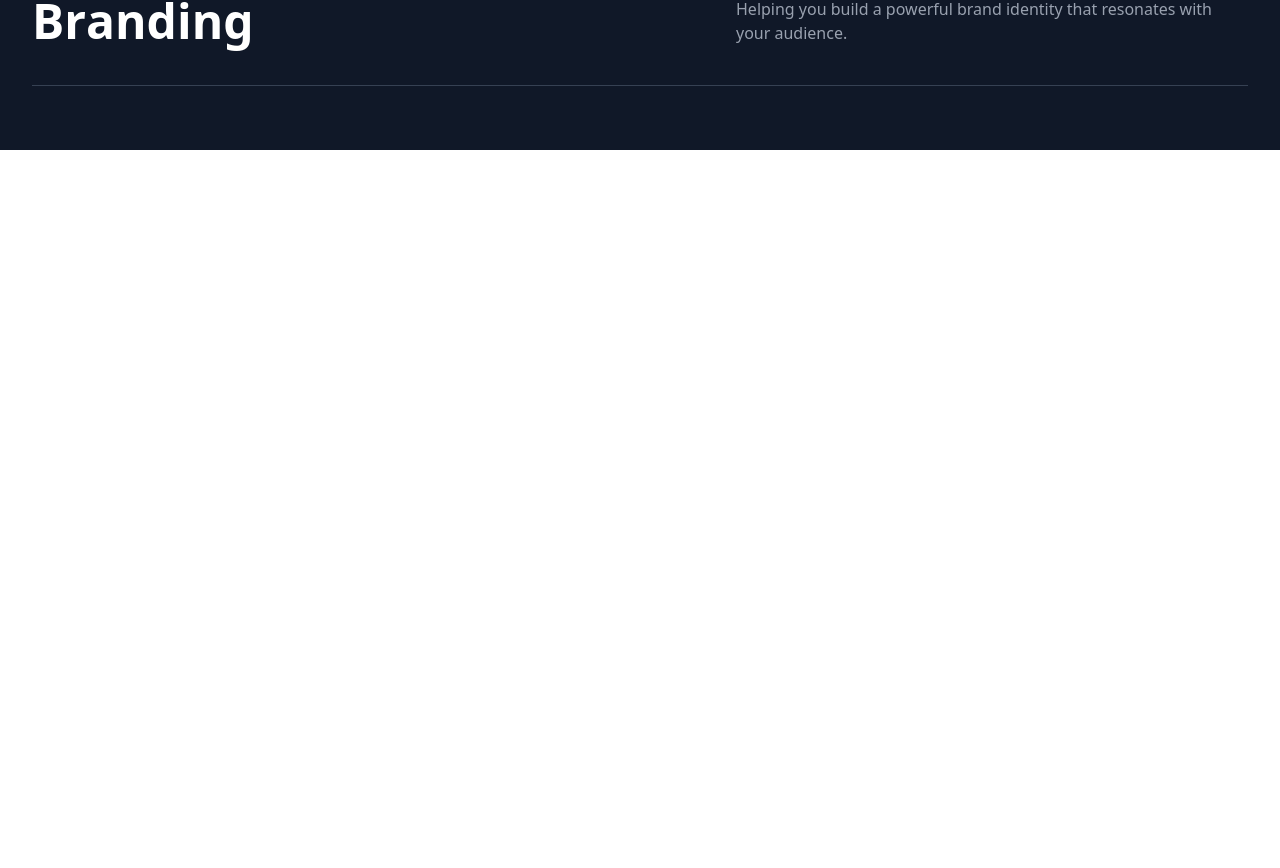
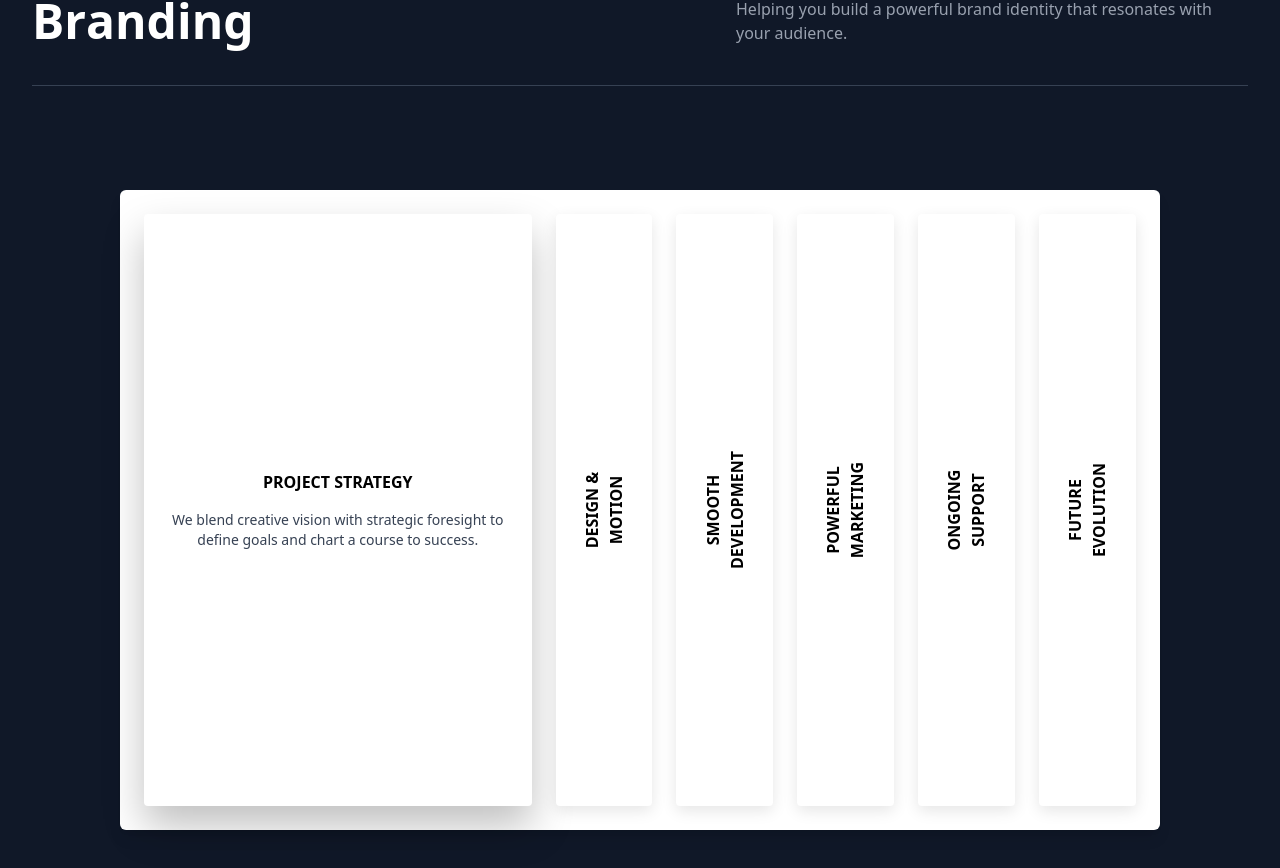
Before and after one commit to RoopTeja04/Web-Works-, a React (Vite) app in the folder client/: page /services in a window 1280 px wide. Shown: the part 1502-2370 px from the top of the page. Before the commit the page ends 1652 px from the top, so only its background shows below. Built offline with nearby package versions, Linux system fonts and the light colour scheme.

Commit message:
added process steps in services

```diff
--- a/client/src/components/Services.jsx
+++ b/client/src/components/Services.jsx
@@ -4,6 +4,10 @@ import { SiAdobeillustrator, SiAdobexd, SiAdobephotoshop, SiTailwindcss, SiGoogl
 import { motion, AnimatePresence } from "framer-motion";
 import * as THREE from 'three';
 import { FaRedoAlt } from "react-icons/fa";
+import RotatedHeadingsProcessSteps from '../sub_components/processSteps';
+import RotatedCompactHeadings from '../sub_components/processSteps';
+import RotatedInteractiveHeadings from '../sub_components/processSteps';
+import RotatedInteractiveExpandingHeadings from '../sub_components/processSteps';
 
 const phrases = ["Creative", "Compelling", "Results-Driven", "User-Centric", "Problem-Solvers", "Goal-Oriented"];
 
@@ -169,6 +173,8 @@ const Services = () => {
                     </motion.div>
                 ))}
             </div>
+
+            <RotatedInteractiveExpandingHeadings />
         </div>
     );
 };
--- /dev/null
+++ b/client/src/sub_components/processSteps.jsx
@@ -0,0 +1,74 @@
+import React, { useState } from 'react';
+import { motion, AnimatePresence } from 'framer-motion';
+
+const steps = [
+    { title: "PROJECT STRATEGY", description: "We blend creative vision with strategic foresight to define goals and chart a course to success." },
+    { title: "DESIGN & MOTION", description: "We create immersive visuals that captivate and communicate messages with impact." },
+    { title: "SMOOTH DEVELOPMENT", description: "Seamless design and navigation to engage visitors on any device." },
+    { title: "POWERFUL MARKETING", description: "We craft campaigns that resonate and drive lasting impact." },
+    { title: "ONGOING SUPPORT", description: "Reliable support to keep your website dynamic and impactful." },
+    { title: "FUTURE EVOLUTION", description: "Guiding your brand’s evolution with emerging technologies." },
+];
+
+const RotatedInteractiveExpandingHeadings = () => {
+    const [activeIndex, setActiveIndex] = useState(0);
+
+    const baseWidth = "10%";
+    const expandedWidth = "40%";
+    const baseHeight = "100%"; // Minimum height
+    const expandedHeight = "20%"; // Expansion for hover
+
+    return (
+        <div className="bg-black-100 min-h-screen flex flex-col items-center p-10">
+
+            {/* Horizontal Rotated Step Headings */}
+            <div className="flex space-x-6 mx-20 h-[80vh] bg-white p-6 rounded-md shadow-lg">
+                {steps.map((step, idx) => (
+                    <motion.div
+                        key={idx}
+                        onMouseEnter={() => setActiveIndex(idx)}
+                        className="cursor-pointer rounded bg-white text-black flex flex-col items-center justify-center overflow-hidden"
+                        animate={{
+                            width: activeIndex === idx ? expandedWidth : baseWidth,
+                            height: activeIndex === idx ? expandedHeight : baseHeight,
+                            boxShadow: activeIndex === idx
+                                ? "0 20px 40px rgba(0,0,0,0.25)"
+                                : "0 5px 15px rgba(0,0,0,0.1)"
+                        }}
+                        transition={{ duration: 0.5 }}
+                        style={{
+                            textAlign: 'center',
+                            minHeight: baseHeight,
+                        }}
+                    >
+                        <motion.div
+                            initial={{ rotate: -90 }}
+                            animate={{ rotate: activeIndex === idx ? 0 : -90 }}
+                            transition={{ duration: 0.5 }}
+                            className="font-semibold"
+                        >
+                            {step.title}
+                        </motion.div>
+
+                        {/* Show description inside same box on hover */}
+                        <AnimatePresence>
+                            {activeIndex === idx && (
+                                <motion.div
+                                    initial={{ opacity: 0, y: -10 }}
+                                    animate={{ opacity: 1, y: 0 }}
+                                    exit={{ opacity: 0, y: -10 }}
+                                    transition={{ duration: 0.4 }}
+                                    className="mt-4 text-sm text-gray-700 px-4"
+                                >
+                                    {step.description}
+                                </motion.div>
+                            )}
+                        </AnimatePresence>
+                    </motion.div>
+                ))}
+            </div>
+        </div>
+    );
+};
+
+export default RotatedInteractiveExpandingHeadings;
```
Also changed, not shown: client/src/services_components/services_hero.jsx (deleted).
